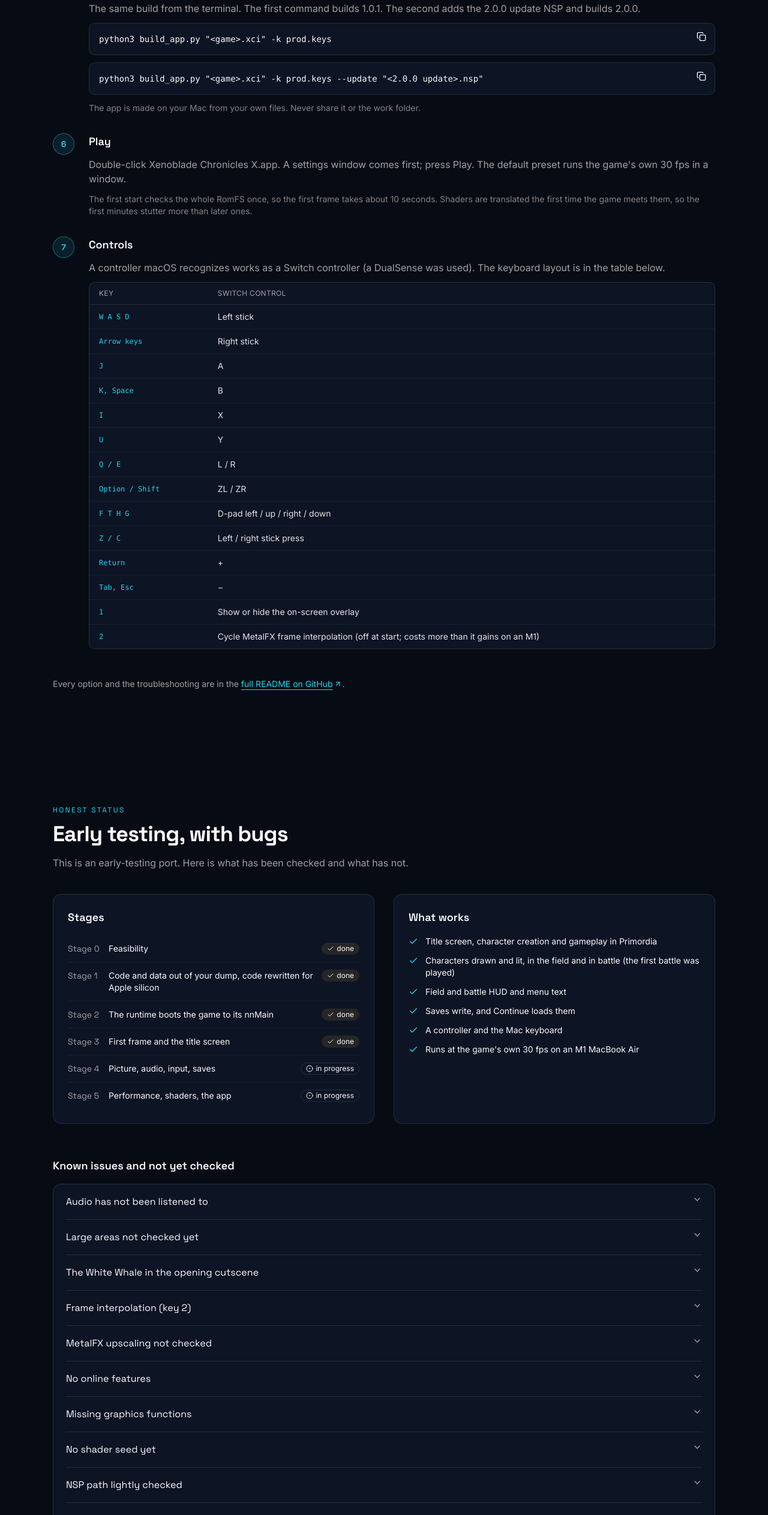
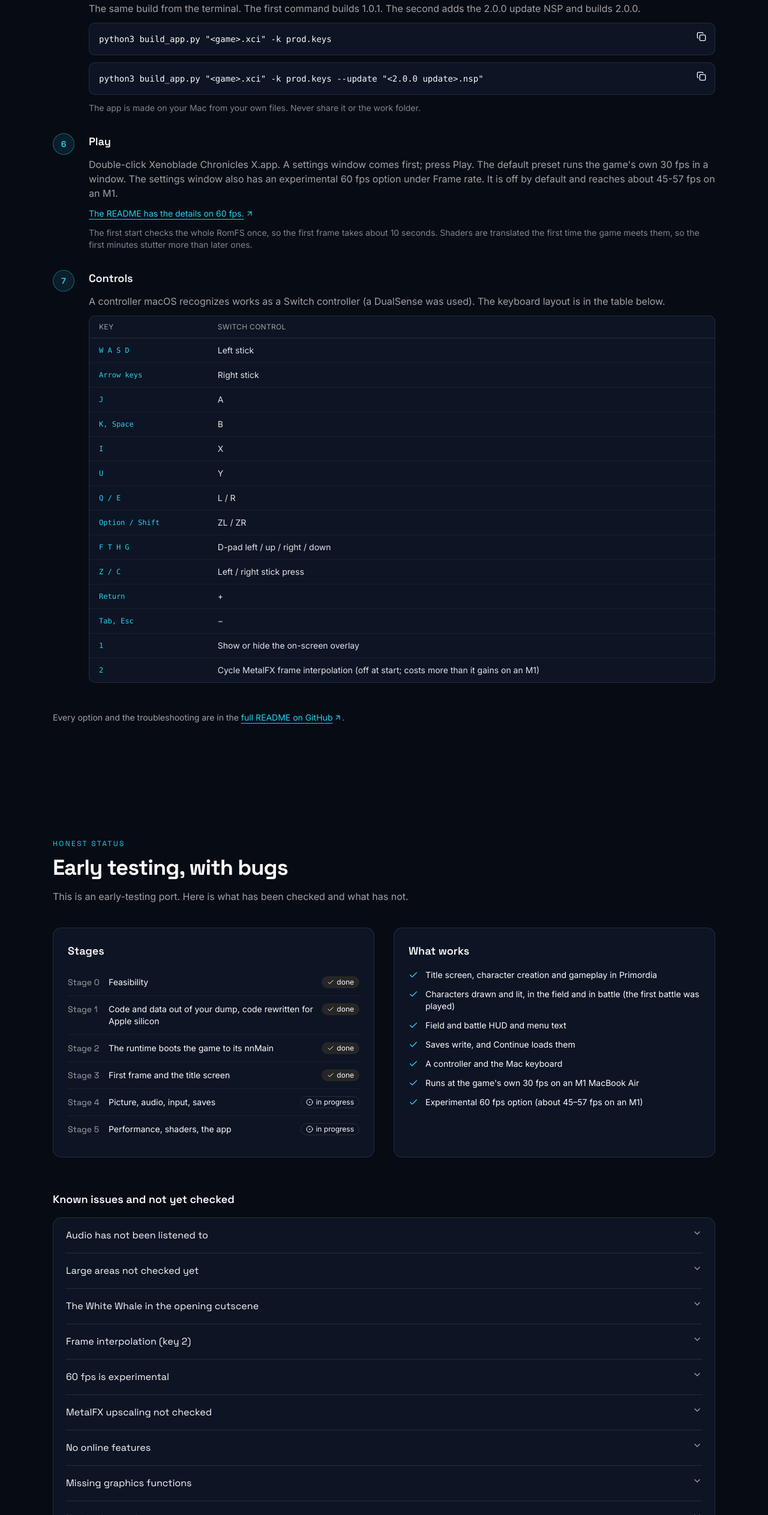
Before and after one commit to chinofyoung/XC-Native-Site, a React (Vite) app: page / in a window 1280 px wide. Shown: the part 3729-6254 px from the top of the page at 60% size. Built offline with nearby package versions, Linux system fonts and the light colour scheme.

Commit message:
Mention the experimental 60 fps option
Mac Play step and iPhone guide note where to switch it, a Status line and a
known-issues entry with the limits from the tool's README.

Co-Authored-By: Claude Opus 5.5 <noreply@anthropic.com>

```diff
--- a/src/content/guide.ts
+++ b/src/content/guide.ts
@@ -42,7 +42,8 @@ export const MAC_STEPS: Step[] = [
   },
   {
     title: 'Play',
-    body: 'Double-click Xenoblade Chronicles X.app. A settings window comes first; press Play. The default preset runs the game\'s own 30 fps in a window.',
+    body: 'Double-click Xenoblade Chronicles X.app. A settings window comes first; press Play. The default preset runs the game\'s own 30 fps in a window. The settings window also has an experimental 60 fps option under Frame rate. It is off by default and reaches about 45-57 fps on an M1.',
+    link: { label: 'The README has the details on 60 fps.', url: README_URL },
     note: 'The first start checks the whole RomFS once, so the first frame takes about 10 seconds. Shaders are translated the first time the game meets them, so the first minutes stutter more than later ones.',
   },
   {
@@ -75,6 +76,7 @@ export const IOS_STEPS: Step[] = [
   {
     title: 'Trust the developer and launch',
     body: 'On the device, open Settings, General, VPN & Device Management, trust your Apple ID, then launch Xenoblade Chronicles X.',
+    note: 'The frame rate can be switched to 60 (experimental) in the iPhone Settings app, under Xenoblade Chronicles X, Frame rate. It is untested on iPhone beyond being available, and it means more heat.',
   },
 ]
 
--- a/src/content/status.ts
+++ b/src/content/status.ts
@@ -14,6 +14,7 @@ export const WORKS: string[] = [
   'Saves write, and Continue loads them',
   'A controller and the Mac keyboard',
   'Runs at the game\'s own 30 fps on an M1 MacBook Air',
+  'Experimental 60 fps option (about 45–57 fps on an M1)',
 ]
 
 export const KNOWN_ISSUES: { title: string; body: string }[] = [
@@ -32,6 +33,10 @@ export const KNOWN_ISSUES: { title: string; body: string }[] = [
   {
     title: 'Frame interpolation (key 2)',
     body: 'On an M1 it costs more than it gains: the game drops to about 23-27 fps. Moving characters, enemies and rain streaks ghost in the generated frames. It is off at start.',
+  },
+  {
+    title: '60 fps is experimental',
+    body: 'Off by default; 30 fps is the game\'s own and the Mac then runs unpatched code. Checked on 2.0.0 in Primordia at night on an M1 MacBook Air: about 45-57 fps in the field (GPU-limited), with the same walking speed as at 30 fps. Two of the game\'s subsystems step a fixed 1/60 s per frame, so they run slower while below 60 fps. The speed of the time of day could not be checked. Cutscenes, Skells and cities are untested. A fanless Mac or a phone gets hotter.',
   },
   {
     title: 'MetalFX upscaling not checked',
```
Also changed, not shown: 1 other file (tests, documents, lock files or other folders).
